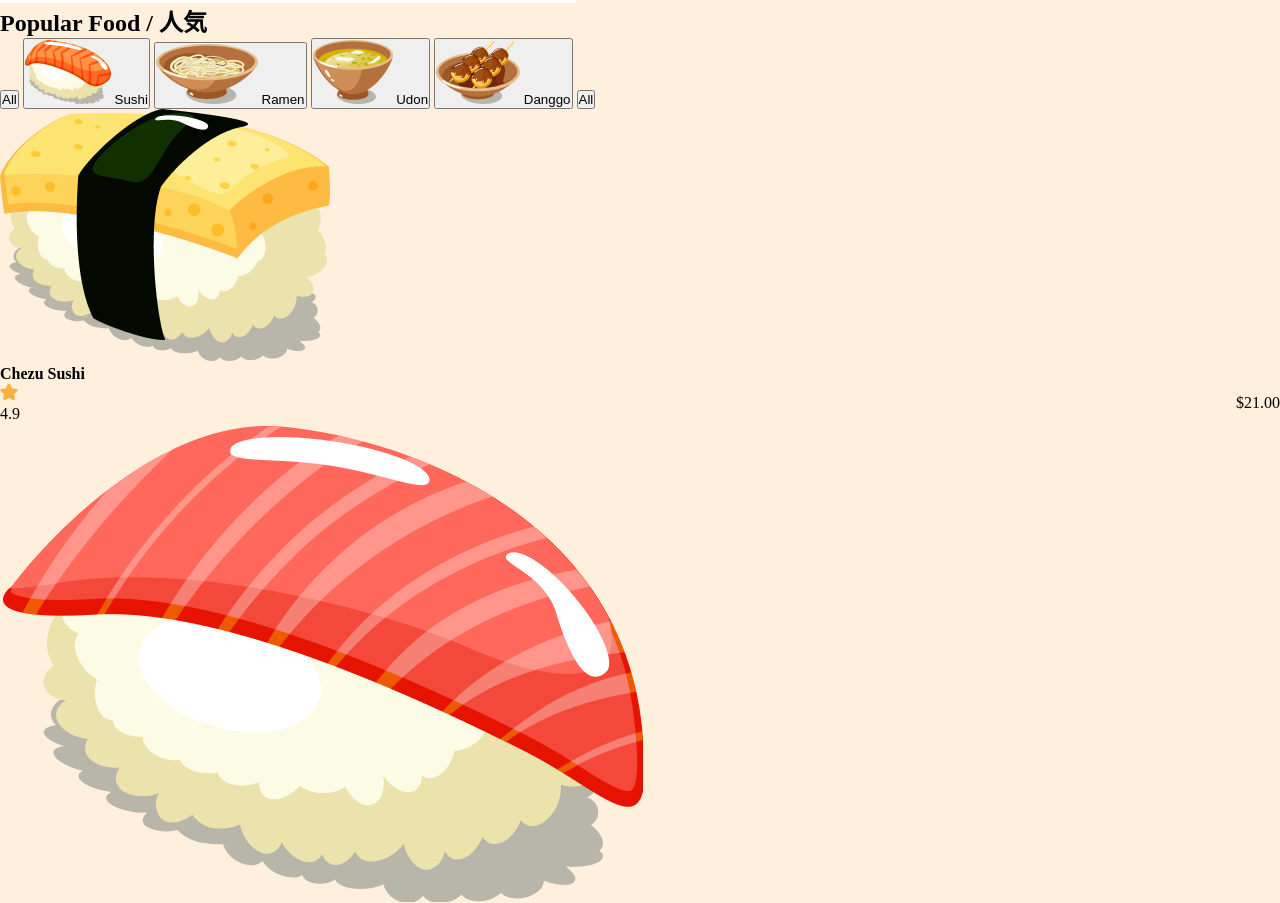
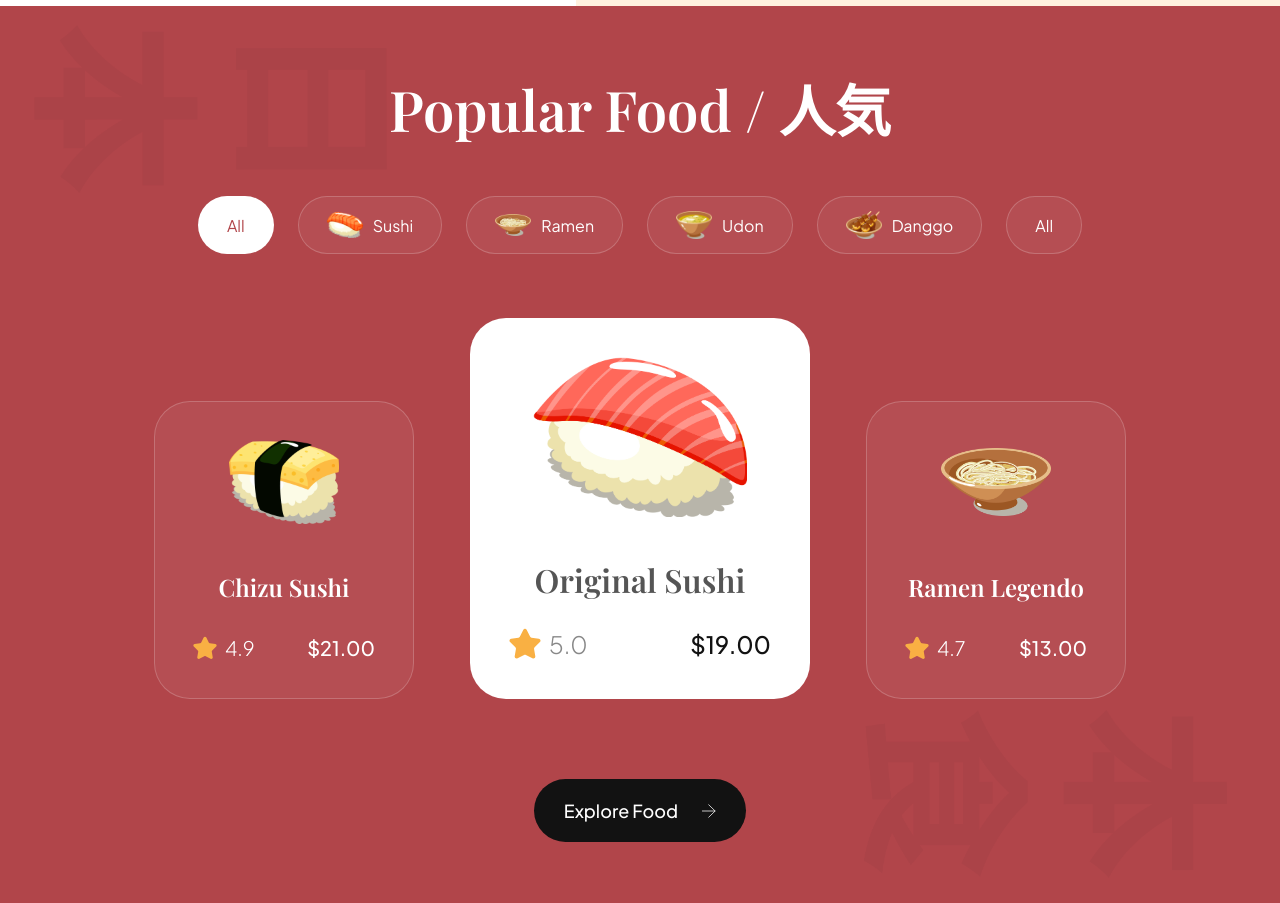
Before and after one commit to faithpacifica/sushiman, a website built with Vite: page index.html in a window 1280 px wide. Shown: the part 1515-2418 px from the top of the page. Built offline with nearby package versions, Linux system fonts and the light colour scheme.

Commit message:
feat: add popular section and style

```diff
--- a/css/sections/popular.css
+++ b/css/sections/popular.css
@@ -0,0 +1,198 @@
+.popular-foods {
+  padding: 64px;
+
+  display: flex;
+  flex-direction: column;
+
+  background-color: var(--primary-color);
+  background-image: url("../../assets/popular_bg.png");
+  background-position: center;
+  background-repeat: no-repeat;
+  background-size: contain;
+
+  overflow: hidden;
+}
+
+.popular-foods__title {
+  font-size: 56px;
+  font-family: var(--playfair-display);
+  font-weight: 600;
+  line-height: 78px;
+  color: #fff;
+  text-align: center;
+}
+
+.popular-foods__filters {
+  margin-top: 48px;
+  max-width: 100%;
+  overflow-x: auto;
+
+  display: flex;
+  justify-content: center;
+  gap: 24px;
+}
+
+.popular-foods__filter-btn {
+  padding: 10px 28px;
+
+  display: flex;
+  flex-direction: row;
+  align-items: center;
+  gap: 10px;
+
+  background: rgba(255, 255, 255, 0.05);
+  border: 1px solid rgba(255, 255, 255, 0.2);
+  border-radius: 46px;
+
+  font-size: 16px;
+  font-weight: 300px;
+  line-height: 25px;
+  font-family: var(--plus-jakarta-sans);
+  color: #fff;
+  cursor: pointer;
+}
+
+.popular-foods__filter-btn img {
+  width: 36px;
+  height: 36px;
+  object-fit: contain;
+}
+
+.popular-foods__filter-btn.active {
+  background: #fff;
+  color: var(--primary-color)
+}
+
+.popular-foods__filter-btn:hover {
+  background: #fff;
+  color: var(--primary-color)
+}
+
+.popular-foods__catalogue {
+  margin-top: 64px;
+
+  display: flex;
+  justify-content: center;
+  align-items: flex-end;
+  flex-wrap: wrap;
+  gap: 56px;
+}
+
+.popular-foods__button {
+  width: fit-content;
+
+  padding: 20px 30px;
+  margin: 80px auto 0;
+
+  font-weight: 500;
+  font-size: 18px;
+  line-height: 23px;
+  font-family: var(--plus-jakarta-sans);
+  color: #fff;
+
+  border: none;
+  outline: none;
+  background: var(--secondary-color);
+  border-radius: 64px;
+  cursor: pointer;
+}
+
+.popular-foods__button img {
+  width: 14px;
+  height: 14px;
+  object-fit: contain;
+
+  margin-left: 21px;
+}
+
+.popular-foods__card {
+  padding: 38px;
+  min-width: 260px;
+  height: fit-content;
+
+  display: flex;
+  align-items: center;
+  flex-direction: column;
+
+  border-radius: 36px;
+  background: rgba(255, 255, 255, 0.05);
+  border: 1px solid rgba(255, 255, 255, 0.2);
+}
+
+.popular-foods__card-image {
+  width: 110px;
+  height: 84px;
+  object-fit: contain;
+}
+
+.popular-foods__card-title {
+  margin-top: 47px;
+
+  font-weight: 600;
+  font-size: 24px;
+  line-height: 32px;
+  font-family: var(--playfair-display);
+  color: #fff;
+  text-align: center;
+}
+
+.popular-foods__card-details {
+  width: 100%;
+  margin-top: 32px;
+}
+
+.popular-foods__card-rating {
+  display: flex;
+  align-items: center;
+  gap: 8px;
+}
+
+.popular-foods__card-rating img {
+  width: 24px;
+  height: 24px;
+  object-fit: contain;
+}
+
+.popular-foods__card-rating p {
+  font-size: 20px;
+  font-weight: 300;
+  font-family: var(--plus-jakarta-sans);
+  color: #fff;
+}
+
+.popular-foods__card-price {
+  font-size: 20px;
+  font-weight: 500;
+  font-family: var(--plus-jakarta-sans);
+  color: #fff;
+}
+
+.popular-foods__card.active-card {
+  background: #fff;
+  min-width: 340px;
+}
+
+.popular-foods__card.active-card .popular-foods__card-image {
+  width: 214px;
+  height: 160px;
+}
+
+.popular-foods__card.active-card .popular-foods__card-title {
+  color: var(--black-500);
+  font-size: 32px;
+}
+
+.popular-foods__card.active-card .popular-foods__card-rating img {
+  width: 32px;
+  height: 32px;
+}
+
+.popular-foods__card.active-card .popular-foods__card-rating p {
+  font-size: 24px;
+  color: var(--gray-100);
+}
+
+.popular-foods__card.active-card .popular-foods__card-price {
+  font-size: 24px;
+  color: var(--secondary-color)
+}
--- a/index.html
+++ b/index.html
@@ -5,14 +5,14 @@
 		<link rel="icon" type="image/svg+xml" href="./assets/sushi-10.png" />
 		<meta name="viewport" content="width=device-width, initial-scale=1.0" />
 		<link rel="stylesheet" type="text/css" href="css/style.css" />
-		<title>Sushiman</title>
+		<title>寿司マン</title>
 	</head>
 
 	<body>
 		<header>
 			<nav class="header__nav">
 				<div class="header__logo">
-					<h4>Sushiman</h4>
+					<h4>寿司マン</h4>
 					<div class="header__logo-overlay"></div>
 				</div>
 
@@ -120,14 +120,12 @@
 
 		<!-- Popular section -->
 		<section class="popular-foods" id="menu">
-			<h2 class="popular-foods__title" data-aos="flip-up">
+			<h2 class="popular-foods__title" >
 				Popular Food / 人気
 			</h2>
 
 			<div
-				class="popular-foods__filters sushi__hide-scrollbar"
-				data-aos="fade-up"
-			>
+				class="popular-foods__filters sushi__hide-scrollbar">
 				<button class="popular-foods__filter-btn active">All</button>
 				<button class="popular-foods__filter-btn">
 					<img src="/assets/sushi-9.png" alt="sushi 9" />
@@ -148,14 +146,14 @@
 				<button class="popular-foods__filter-btn">All</button>
 			</div>
 
-			<div class="popular-foods__catalogue" data-aos="fade-up">
+			<div class="popular-foods__catalogue" >
 				<article class="popular-foods__card">
 					<img
 						class="popular-foods__card-image"
 						src="assets/sushi-12.png"
 						alt="sushi-12"
 					/>
-					<h4 class="popular-foods__card-title">Chezu Sushi</h4>
+					<h4 class="popular-foods__card-title">Chizu Sushi</h4>
 
 					<div class="popular-foods__card-details flex-between">
 						<div class="popular-foods__card-rating">
```
